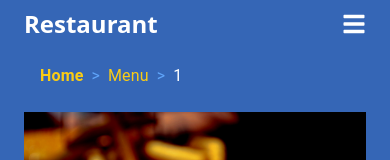
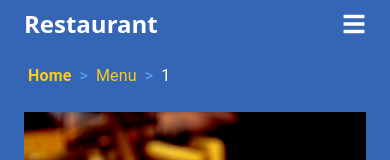
Before and after one commit to Gcalcada/RestaurantTemplate_NextJs, a Next.js app: page /menu/1 in a window 390 px wide. Shown: the top 160 px of the page. Built offline with nearby package versions, Linux system fonts and the light colour scheme; grey boxes are pictures that could not be loaded.

Commit message:
[id] adjustments some margins on pages adjusted , breadcrumbs adjusted mx

```diff
--- a/app/Components/BreadcrumbsComponent.js
+++ b/app/Components/BreadcrumbsComponent.js
@@ -11,7 +11,7 @@ const BreadcrumbsComponent = () => {
   const pathNames = pathname.split("/").filter((x) => x);
 
   return (
-    <div className="mx-6 sm:mx-8 md:mx-16 lg:mx-24 p-4 sm:p-4 mb-2 sm:mb-4">
+    <div className="mx-3 sm:mx-8 md:mx-16 lg:mx-24 p-4 sm:p-4 mb-2 sm:mb-4">
       <Breadcrumbs
         aria-label="breadcrumb"
         separator={<span className="text-blue-400"> &gt; </span>}>
--- a/app/page.js
+++ b/app/page.js
@@ -5,7 +5,7 @@ import Testimonials from "./Components/Testimonials";
 import Location from "./Components/Location";
 import CallToAction from "./Components/CallToAction";
 import Bot from "./Components/Bot"; // Importe o Bot
-import ToastMessage from "./Components/ToastMessage";
+
 export const metadata = {
   title: "Restaurant",
 };
@@ -21,7 +21,6 @@ export default function Home() {
       <Testimonials />
       <Location />
       <CallToAction />
-      <ToastMessage />
       {/* Seção do Bot (apoio ao cliente) */}
       <Bot /> {/* O bot está aqui */}
     </section>
```
